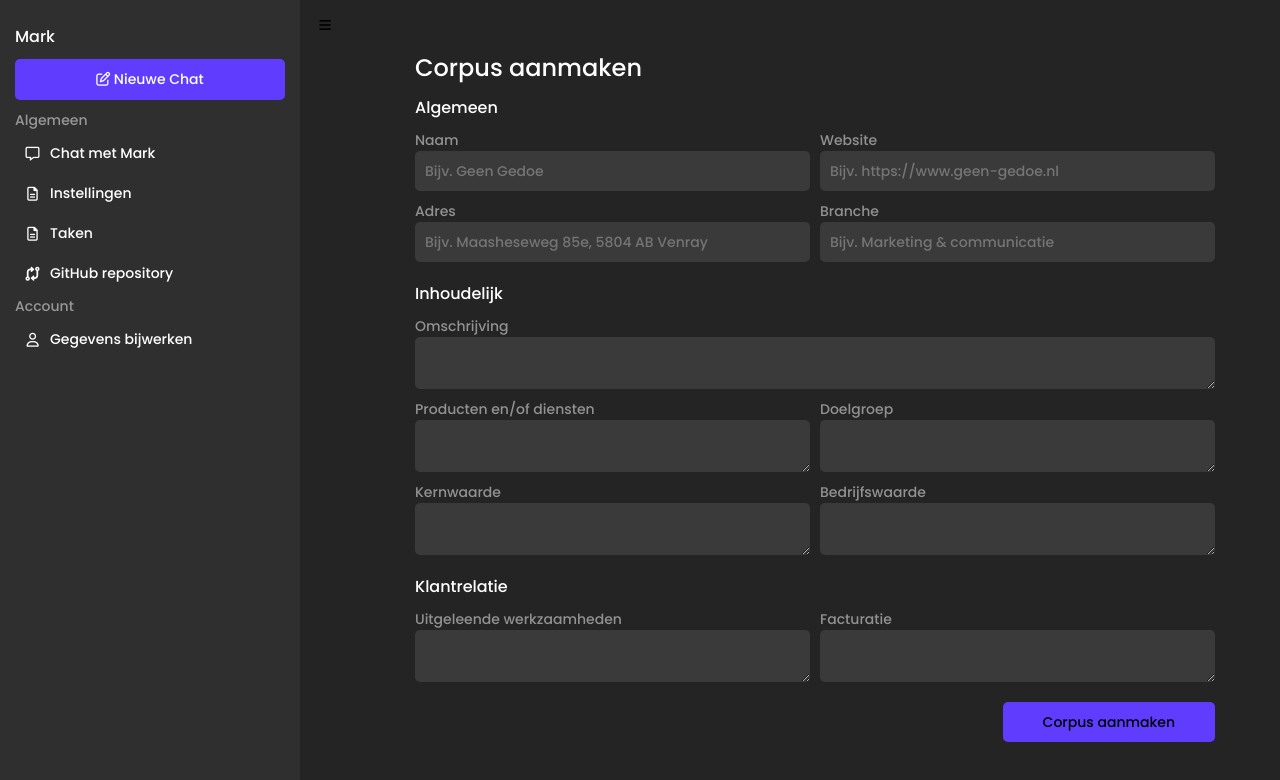
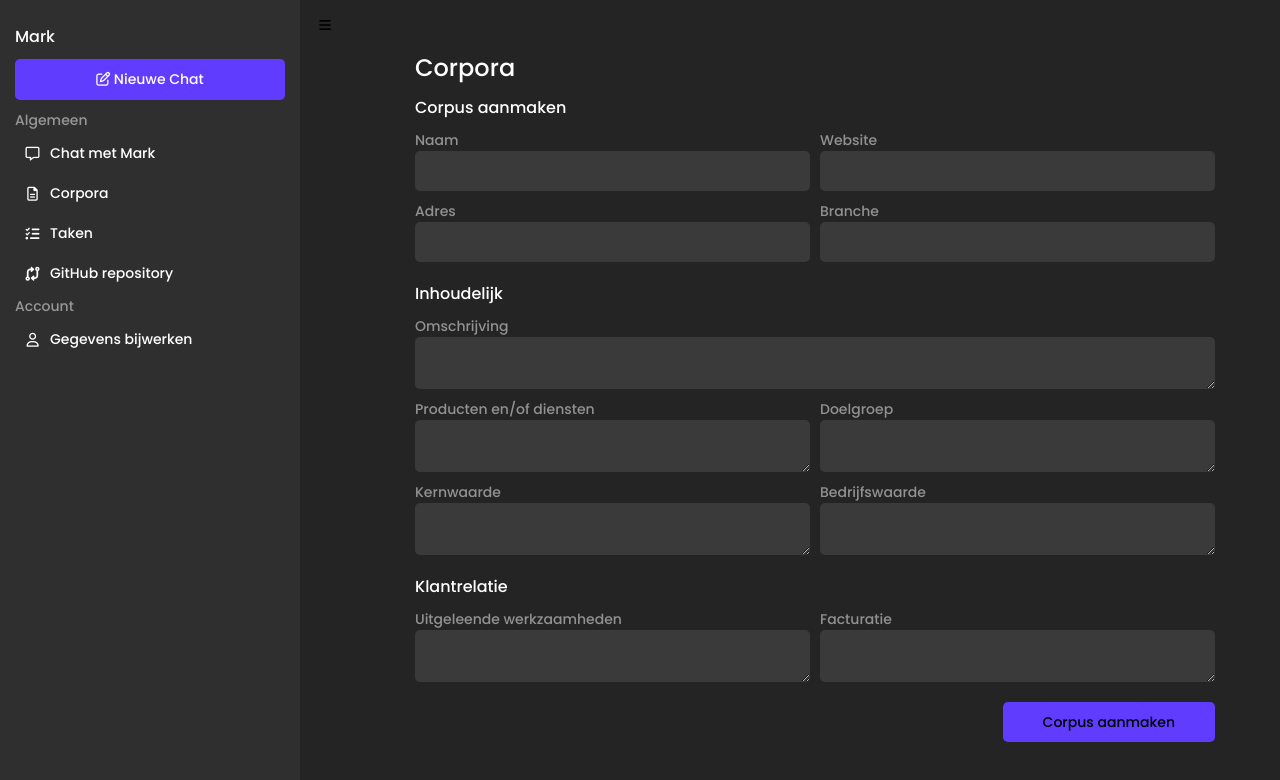
Before and after one commit to gijsvdbeuken/mark-v2, a React (Create React App) app in the folder front-end/: page /settings in a window 1280 px wide. Shown: the top 780 px of the page. Built offline with nearby package versions, Linux system fonts and the light colour scheme.

Commit message:
minor bug fixes

```diff
--- a/front-end/src/components/settingsArea/SettingsArea.tsx
+++ b/front-end/src/components/settingsArea/SettingsArea.tsx
@@ -90,22 +90,22 @@ const SettingsArea = () => {
   return (
     <div className="settingsArea">
       <div className="settingsAreaContainer">
-        <h1>Corpus aanmaken</h1>
+        <h1>Corpora</h1>
         <form onSubmit={handleSubmit} className="mainInfoContainer">
           <div className="mainInfoSummary">
-            <h2>Algemeen</h2>
+            <h2>Corpus aanmaken</h2>
             <div className="inputSection">
               <div className="sectionPart">
                 <label className="label">Naam</label>
-                <input className="input" name="naam" value={formData.naam} onChange={handleChange} placeholder="Bijv. Geen Gedoe" />
+                <input className="input" name="naam" value={formData.naam} onChange={handleChange} />
                 <label className="label">Adres</label>
-                <input className="input" name="adres" value={formData.adres} onChange={handleChange} placeholder="Bijv. Maasheseweg 85e, 5804 AB Venray" />
+                <input className="input" name="adres" value={formData.adres} onChange={handleChange} />
               </div>
               <div className="sectionPart">
                 <label className="label">Website</label>
-                <input className="input" name="website" value={formData.website} onChange={handleChange} placeholder="Bijv. https://www.geen-gedoe.nl" />
+                <input className="input" name="website" value={formData.website} onChange={handleChange} />
                 <label className="label">Branche</label>
-                <input className="input" name="branche" value={formData.branche} onChange={handleChange} placeholder="Bijv. Marketing & communicatie" />
+                <input className="input" name="branche" value={formData.branche} onChange={handleChange} />
               </div>
             </div>
             <h2>Inhoudelijk</h2>
--- a/front-end/src/components/sideBar/Sidebar.tsx
+++ b/front-end/src/components/sideBar/Sidebar.tsx
@@ -52,11 +52,11 @@ const Sidebar2 = () => {
                 <div className="optionIcon">
                   <i className="fa-regular fa-file-lines"></i>
                 </div>
-                <div>Instellingen</div>
+                <div>Corpora</div>
               </button>
               <button className="optionBtn" onClick={handleGoToTasks}>
                 <div className="optionIcon">
-                  <i className="fa-regular fa-file-lines"></i>
+                  <i className="fa-solid fa-list-check"></i>
                 </div>
                 <div>Taken</div>
               </button>
--- a/front-end/src/components/tasksArea/TasksArea.tsx
+++ b/front-end/src/components/tasksArea/TasksArea.tsx
@@ -10,7 +10,6 @@ const TasksArea = () => {
 
   const API_URL = 'http://localhost:3001/api/tasks';
 
-  // Fetch tasks from the server
   useEffect(() => {
     fetch(API_URL)
       .then((res) => res.json())
@@ -18,7 +17,6 @@ const TasksArea = () => {
       .catch((err) => console.error('Error fetching tasks:', err));
   }, []);
 
-  // Add a new task
   const createTask = () => {
     if (task.trim()) {
       fetch(API_URL, {
@@ -39,7 +37,6 @@ const TasksArea = () => {
     }
   };
 
-  // Delete a task
   const deleteTask = (taskId: string) => {
     fetch(`${API_URL}/${taskId}`, { method: 'DELETE' })
       .then((res) => {
@@ -59,9 +56,9 @@ const TasksArea = () => {
       <div className="tasks-area-container">
         <div className="task-form">
           <h1>Taken</h1>
-          <h2>Algemeen</h2>
-          <label>Taaknaam</label>
-          <input className="input" onChange={(e) => setTask(e.target.value)} placeholder="Bijv. Kerstballen ophangen"></input>
+          <h2>Taak aanmaken</h2>
+          <label>Waar ga je aan werken?</label>
+          <input className="input" onChange={(e) => setTask(e.target.value)}></input>
           <div className="btn-container">
             <button className="create-task-btn" onClick={createTask}>
               Taak aanmaken
```
Also changed, not shown: front-end/src/components/tasksArea/tasks.json (+3 -4 lines), 1 other file (tests, documents, lock files or other folders).
